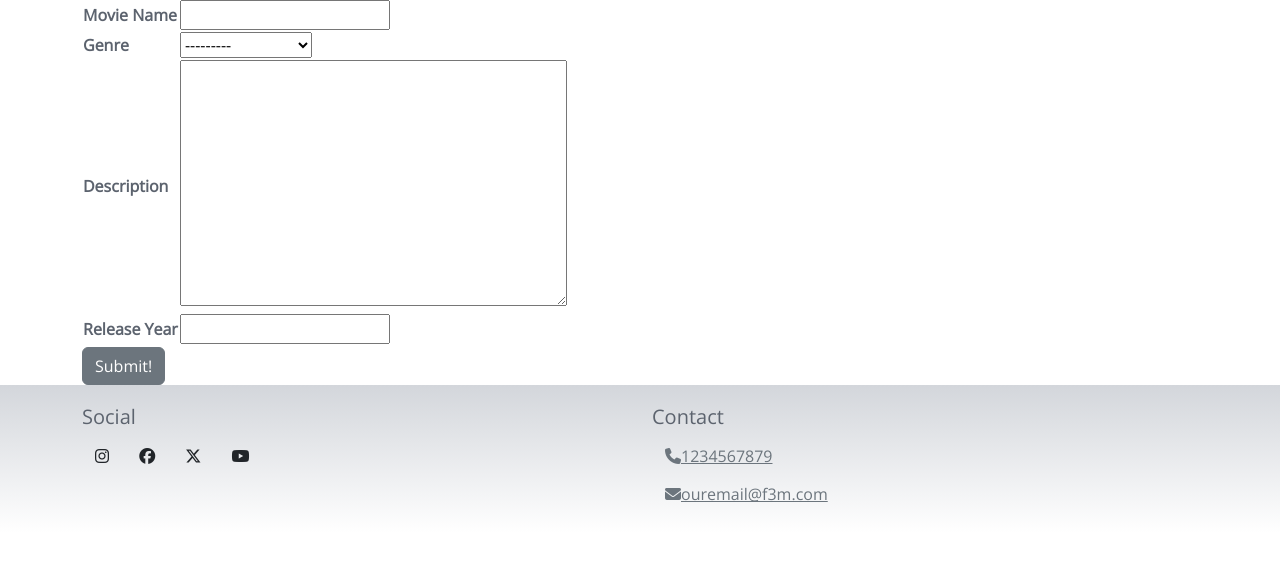
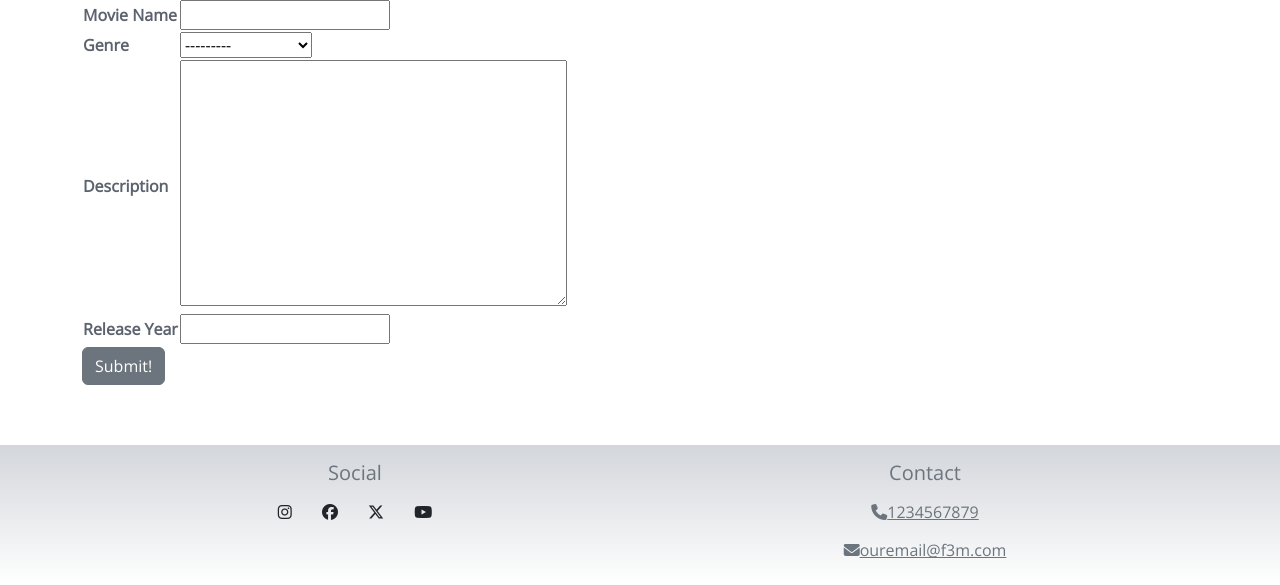
Before and after one commit to johnbean36/fantasy3movies, a Django app: page /movies/add/ in a window 1280 px wide. Shown: the part 215-800 px from the top of the page. Run offline with Django 5.2, Linux system fonts and the light colour scheme; some libraries are stand-ins or nearby versions.

Commit message:
fix the footer at the bottom

```diff
--- a/main_app/static/css/style.css
+++ b/main_app/static/css/style.css
@@ -19,6 +19,10 @@ header h2 {
 footer {
   background-image: linear-gradient( #d3d6db, white);
   padding: 20px 0;
+  position: fixed;
+  left: 0;
+  bottom: 0;
+  width: 100%;
 }
 
 .jumbotron {
@@ -44,3 +48,15 @@ footer {
   color: #393e46;
   font-size: 16px;
 }
+
+
+.footer {
+  position: fixed;
+  left: 0;
+  bottom: 0;
+  width: 100%;
+  background-color: #f8f9fa;
+  color: #6c757d;
+  text-align: center;
+  padding: 10px 0;
+}
--- a/main_app/templates/base.html
+++ b/main_app/templates/base.html
@@ -60,7 +60,7 @@
         {% endblock %}
     </main>
 </body>
-<footer>
+<footer class="footer mt-auto py-3">
     <div class="container">
         <div class="row">
             <div class="col-sm-6">
```
